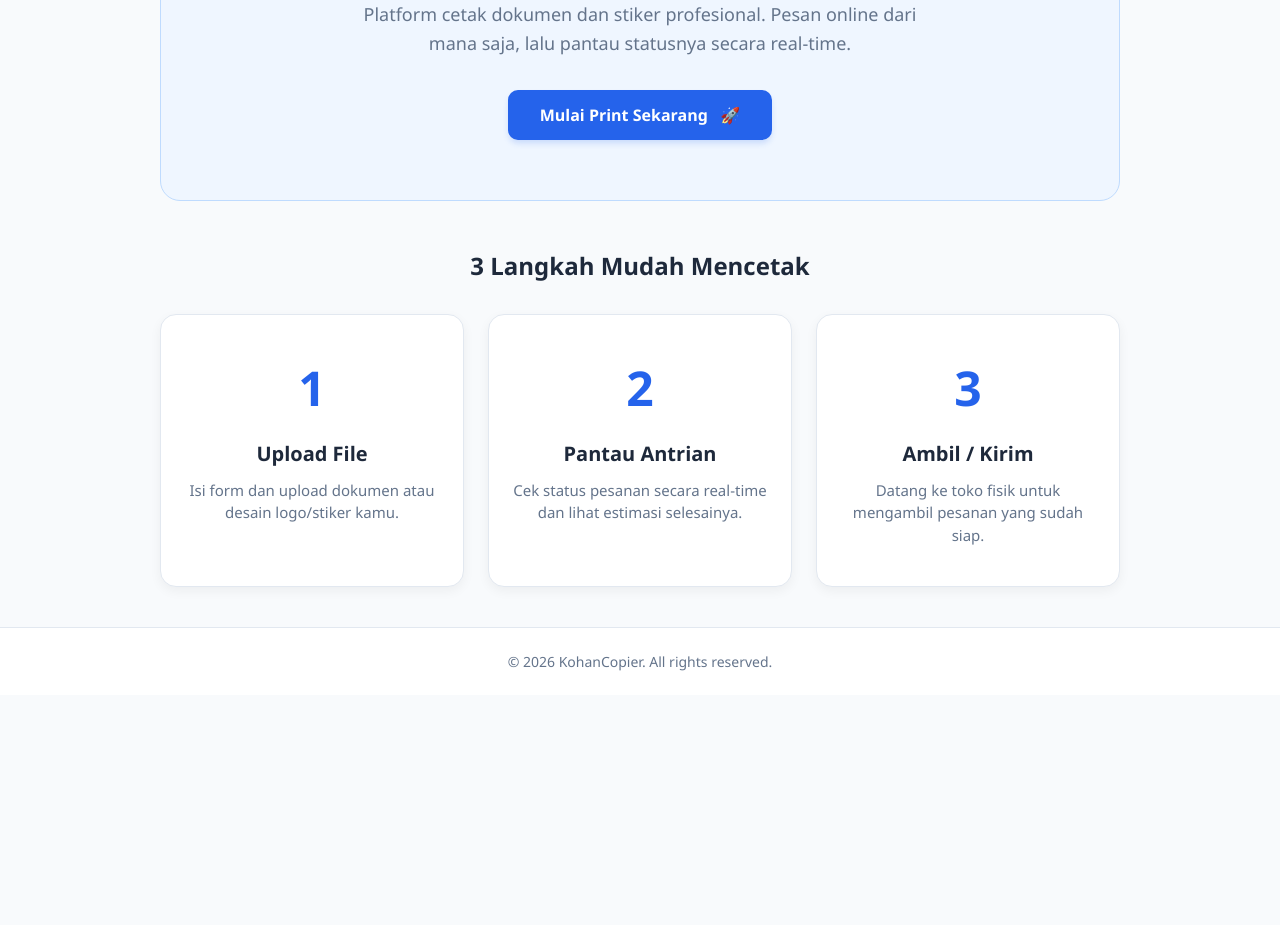
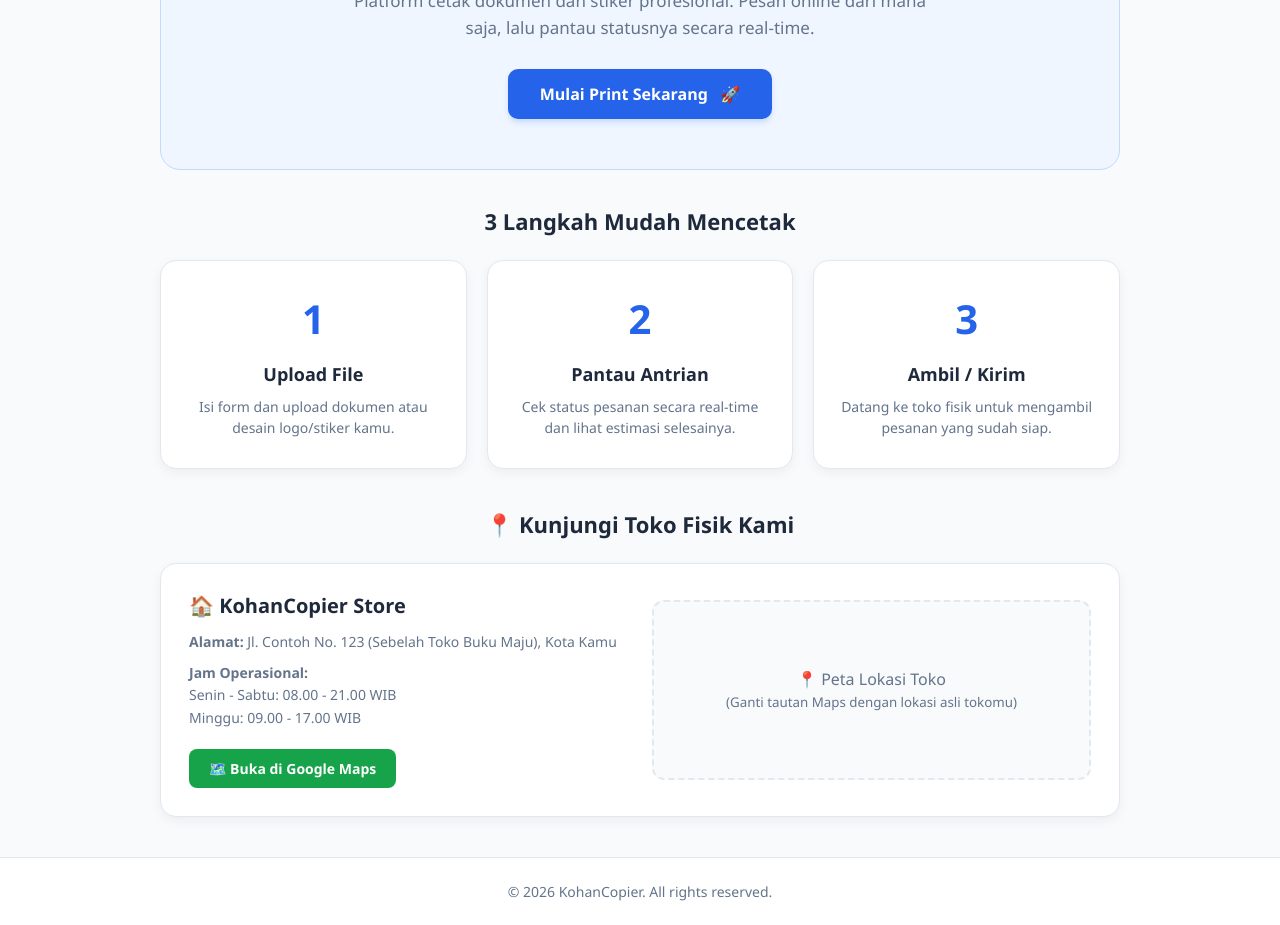
Before and after one commit to ryogadev112/kohancopier-project, a website: page index.html in a window 1280 px wide. Shown: the part 239-1164 px from the top of the page. Before the commit the page ends 934 px from the top, so only its background shows below. Drawn offline with Linux system fonts and the light colour scheme.

Commit message:
Tambah informasi alamat toko fisik, jam operasional, dan tautan Google Maps di beranda

```diff
--- a/index.html
+++ b/index.html
@@ -58,19 +58,26 @@
         .page-section.active { display: block; }
         @keyframes fadeIn { from { opacity: 0; transform: translateY(10px); } to { opacity: 1; transform: translateY(0); } }
 
-        .hero-banner { background: var(--hero-bg); border: 1px solid var(--hero-border); border-radius: 20px; padding: 60px 20px; text-align: center; margin-bottom: 48px; }
-        .hero-banner h1 { margin: 0 0 16px 0; color: var(--text-main); font-size: 36px; font-weight: 800; }
-        .hero-banner p { color: var(--text-muted); font-size: 18px; max-width: 600px; margin: 0 auto 32px auto; line-height: 1.6; }
+        .hero-banner { background: var(--hero-bg); border: 1px solid var(--hero-border); border-radius: 20px; padding: 50px 20px; text-align: center; margin-bottom: 36px; }
+        .hero-banner h1 { margin: 0 0 16px 0; color: var(--text-main); font-size: 34px; font-weight: 800; }
+        .hero-banner p { color: var(--text-muted); font-size: 17px; max-width: 600px; margin: 0 auto 28px auto; line-height: 1.6; }
         .btn-primary { background: var(--primary); color: white; border: none; padding: 14px 32px; border-radius: 10px; font-weight: bold; font-size: 16px; cursor: pointer; transition: 0.2s; box-shadow: 0 4px 6px -1px rgba(37, 99, 235, 0.2); }
         .btn-primary:hover { background: var(--primary-hover); transform: translateY(-2px); }
 
-        .section-title { text-align: center; margin-bottom: 32px; font-size: 24px; color: var(--text-main); font-weight: 700; }
-        .features-grid { display: grid; grid-template-columns: repeat(auto-fit, minmax(280px, 1fr)); gap: 24px; }
-        .feature-card { background: var(--bg-surface); padding: 40px 24px; border-radius: 16px; border: 1px solid var(--border-color); text-align: center; transition: 0.3s; box-shadow: var(--shadow); }
+        .section-title { text-align: center; margin-bottom: 24px; font-size: 22px; color: var(--text-main); font-weight: 700; }
+        .features-grid { display: grid; grid-template-columns: repeat(auto-fit, minmax(280px, 1fr)); gap: 20px; margin-bottom: 40px; }
+        .feature-card { background: var(--bg-surface); padding: 30px 20px; border-radius: 16px; border: 1px solid var(--border-color); text-align: center; transition: 0.3s; box-shadow: var(--shadow); }
         .feature-card:hover { border-color: var(--primary); transform: translateY(-4px); }
-        .feature-icon { font-size: 48px; margin-bottom: 20px; color: var(--primary); font-weight: bold; }
-        .feature-card h3 { margin: 0 0 12px 0; font-size: 20px; color: var(--text-main); }
-        .feature-card p { margin: 0; color: var(--text-muted); font-size: 15px; line-height: 1.5; }
+        .feature-icon { font-size: 40px; margin-bottom: 16px; color: var(--primary); font-weight: bold; }
+        .feature-card h3 { margin: 0 0 10px 0; font-size: 18px; color: var(--text-main); }
+        .feature-card p { margin: 0; color: var(--text-muted); font-size: 14px; line-height: 1.5; }
+
+        /* Styling Informasi Toko di Beranda */
+        .store-info-card { background: var(--bg-surface); border: 1px solid var(--border-color); border-radius: 16px; padding: 28px; box-shadow: var(--shadow); display: grid; grid-template-columns: 1fr 1fr; gap: 24px; align-items: center; }
+        .store-info-details h3 { margin-top: 0; color: var(--text-main); font-size: 20px; margin-bottom: 12px; display: flex; align-items: center; gap: 8px; }
+        .store-info-details p { color: var(--text-muted); font-size: 14px; line-height: 1.6; margin: 8px 0; }
+        .btn-maps { display: inline-block; background: #16a34a; color: white; padding: 10px 20px; border-radius: 8px; text-decoration: none; font-weight: bold; font-size: 14px; margin-top: 12px; transition: 0.2s; }
+        .btn-maps:hover { background: #15803d; }
 
         .box-section { background: var(--box-bg); border: 1px solid var(--border-color); border-radius: 12px; padding: 20px; margin-bottom: 24px; }
         .box-section h3 { margin-top: 0; font-size: 16px; display: flex; align-items: center; gap: 8px; color: var(--text-main); }
@@ -118,10 +125,11 @@
             .nav-links { justify-content: center; flex-wrap: wrap; gap: 4px; }
             .nav-links button { padding: 8px 12px; font-size: 13px; }
 
-            .hero-banner { padding: 36px 16px; margin-bottom: 24px; }
-            .hero-banner h1 { font-size: 26px; }
-            .hero-banner p { font-size: 15px; }
+            .hero-banner { padding: 32px 16px; margin-bottom: 28px; }
+            .hero-banner h1 { font-size: 24px; }
+            .hero-banner p { font-size: 14px; }
 
+            .store-info-card { grid-template-columns: 1fr; padding: 20px; }
             .form-container { padding: 20px 16px; border-radius: 12px; }
             .input-group { flex-direction: column; gap: 8px; }
             .input-group input, .input-group button { width: 100%; }
@@ -154,6 +162,7 @@
         </div>
     </div>
 
+    <!-- HALAMAN BERANDA -->
     <div id="page-home" class="page-section active">
         <div class="hero-banner">
             <h1>Cetak Dokumen & Stiker Tanpa Antre!</h1>
@@ -179,8 +188,23 @@
                 <p>Datang ke toko fisik untuk mengambil pesanan yang sudah siap.</p>
             </div>
         </div>
+
+        <!-- INFORMASI TOKO FISIK -->
+        <h2 class="section-title">📍 Kunjungi Toko Fisik Kami</h2>
+        <div class="store-info-card">
+            <div class="store-info-details">
+                <h3>🏠 KohanCopier Store</h3>
+                <p><b>Alamat:</b> Jl. Contoh No. 123 (Sebelah Toko Buku Maju), Kota Kamu</p>
+                <p><b>Jam Operasional:</b><br>Senin - Sabtu: 08.00 - 21.00 WIB<br>Minggu: 09.00 - 17.00 WIB</p>
+                <a href="https://maps.google.com" target="_blank" class="btn-maps">🗺️ Buka di Google Maps</a>
+            </div>
+            <div style="background: var(--box-bg); border: 2px dashed var(--border-color); border-radius: 12px; height: 180px; display: flex; align-items: center; justify-content: center; color: var(--text-muted); text-align: center; padding: 12px;">
+                <span>📍 Peta Lokasi Toko<br><small>(Ganti tautan Maps dengan lokasi asli tokomu)</small></span>
+            </div>
+        </div>
     </div>
 
+    <!-- HALAMAN PESAN -->
     <div id="page-order" class="page-section">
         <div class="form-container">
             <form id="orderForm">
@@ -190,7 +214,7 @@
                 <div class="form-section-title">📦 Kategori Layanan *</div>
                 <div class="form-group">
                     <select id="kategoriLayanan">
-                        <option value="dokumen">Cetak Dokumen / Buku (HVS / F4)</option>
+                        <option value="dokumen">Cetak Dokumen / Buku (HVS / F4 / A3+)</option>
                         <option value="stiker">Cetak Logo & Stiker (A3+ Vinyl / Kromo)</option>
                     </select>
                 </div>
@@ -203,6 +227,7 @@
                     <span style="font-size: 12px; color: var(--text-muted); display: block; margin-top: 4px;">Maksimal ukuran file: 10MB</span>
                 </div>
 
+                <!-- FORM KHUSUS DOKUMEN -->
                 <div id="sectionDokumen">
                     <div class="grid-2">
                         <div class="form-group">
@@ -240,11 +265,12 @@
                         <select id="ukuranKertas">
                             <option value="A4">A4 (Standar)</option>
                             <option value="F4">F4 (Folio)</option>
-                            <option value="A3+">A3+ (Extra / Poster)</option>
+                            <option value="A3+">A3+ (Extra / 2x Lipat)</option>
                         </select>
                     </div>
                 </div>
 
+                <!-- FORM KHUSUS STIKER -->
                 <div id="sectionStiker" style="display: none;">
                     <div class="form-group">
                         <label for="jenisStiker">Pilihan Bahan Stiker *</label>
@@ -298,6 +324,7 @@
         </div>
     </div>
 
+    <!-- HALAMAN INVOICE -->
     <div id="page-invoice" class="page-section">
         <div class="form-container">
             <div class="invoice-card">
@@ -329,6 +356,7 @@
         </div>
     </div>
 
+    <!-- HALAMAN LACAK -->
     <div id="page-track" class="page-section">
         <div class="form-container">
             <h2 style="margin: 0 0 24px 0; font-size: 24px; text-align: center;">Lacak Pesanan Anda</h2>
@@ -346,6 +374,7 @@
     </div>
 </div>
 
+<!-- MODAL KONFIRMASI PESANAN -->
 <div id="confirmModal" style="display: none; position: fixed; top: 0; left: 0; width: 100%; height: 100%; background: rgba(15, 23, 42, 0.6); justify-content: center; align-items: center; padding: 20px; z-index: 9999; backdrop-filter: blur(4px);">
     <div style="background: var(--bg-surface); padding: 32px; border-radius: 20px; max-width: 480px; width: 100%; text-align: center; box-shadow: 0 20px 25px -5px rgba(0, 0, 0, 0.2); position: relative; animation: scaleUp 0.25s cubic-bezier(0.16, 1, 0.3, 1) forwards; border: 1px solid var(--border-color);">
         <h3 style="margin-top: 0; font-size: 22px;">📋 Konfirmasi Pesanan</h3>
@@ -371,7 +400,6 @@
 
 <script src="main.js"></script>
 <script>
-    // --- SKrip TOGGLE THEME & NAVIGASI ---
     function toggleTheme() {
         const html = document.documentElement;
         const currentTheme = html.getAttribute('data-theme');
@@ -388,7 +416,6 @@
         }
     }
 
-    // Muat tema yang tersimpan saat halaman dibuka
     window.addEventListener('DOMContentLoaded', () => {
         const savedTheme = localStorage.getItem('kohancopier_theme');
         const themeBtn = document.getElementById('themeToggleBtn');
```
